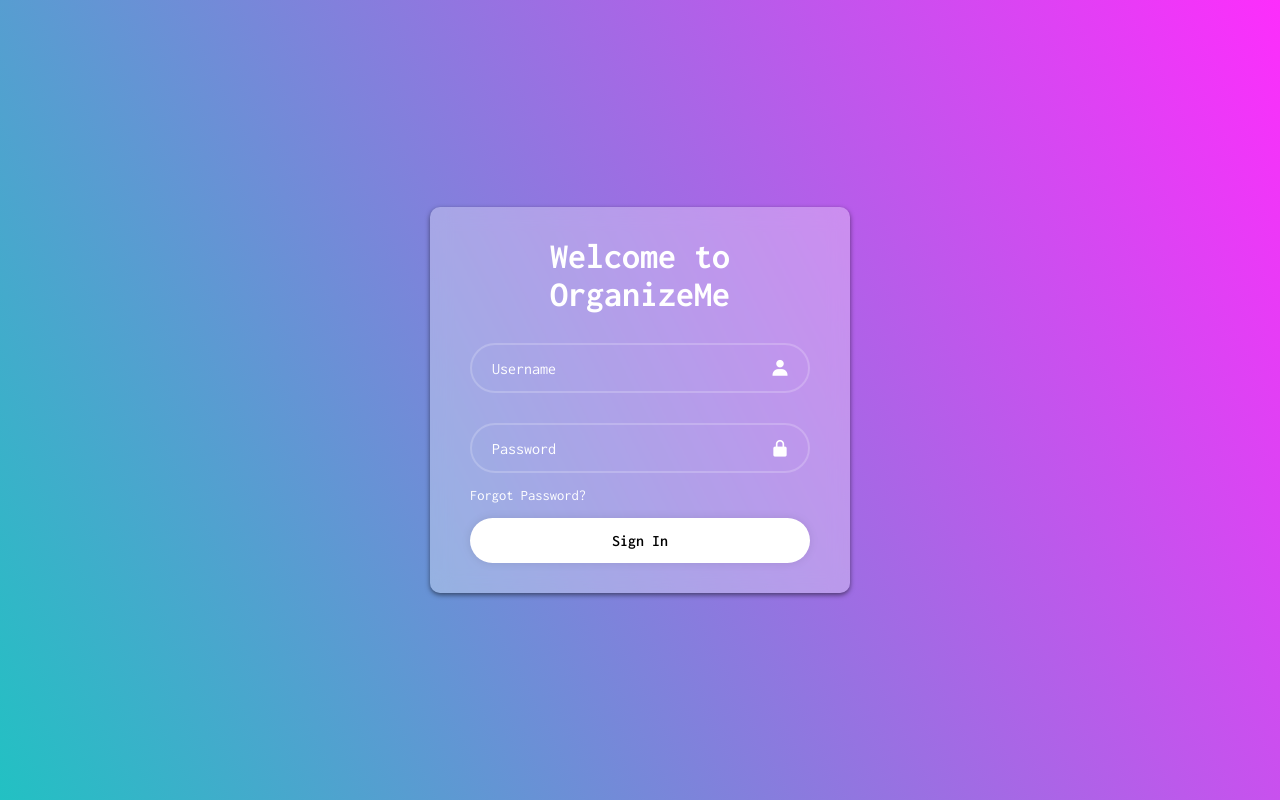
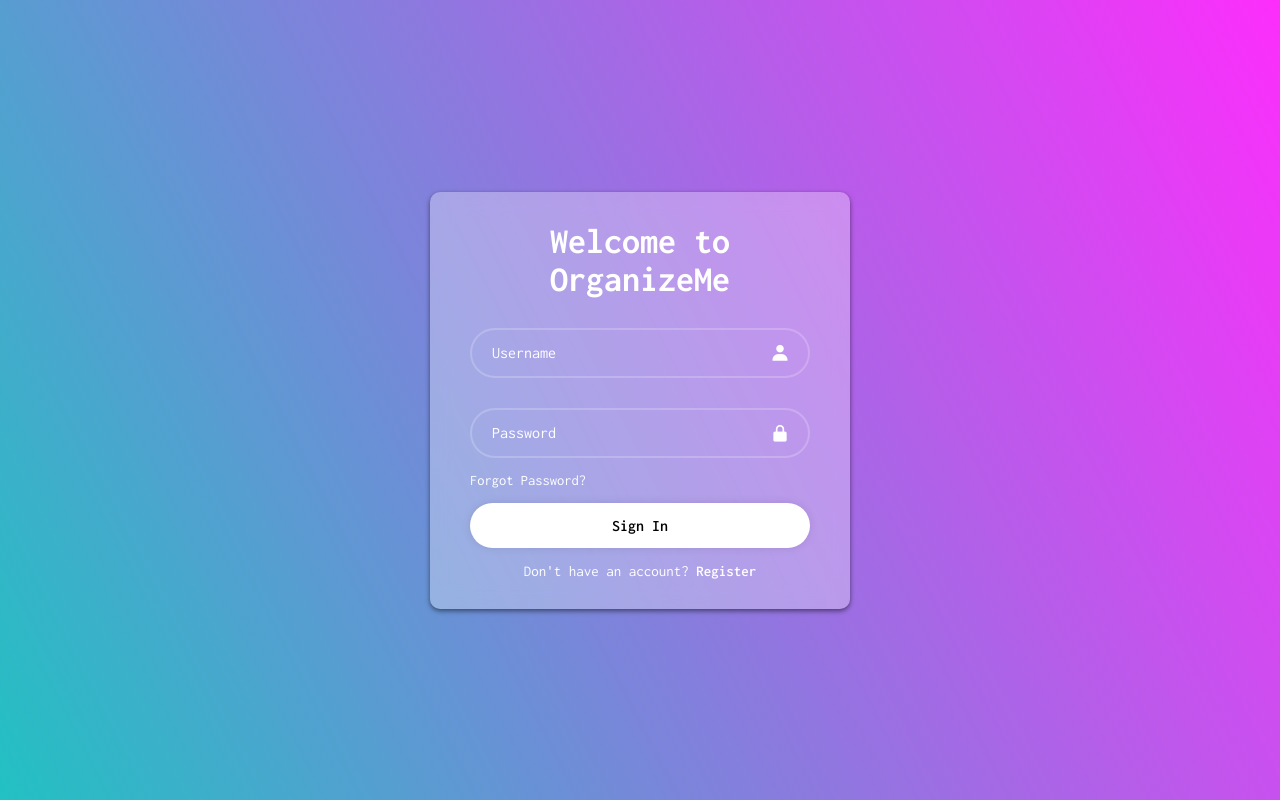
Before and after one commit to AyrtonW321/OraganizeMe, a PHP site: page / in a window 1280 px wide. Run offline with PHP 8.4, Linux system fonts and the light colour scheme.

Commit message:
Added register and changed css

```diff
--- a/frontend/index.html
+++ b/frontend/index.html
@@ -13,7 +13,7 @@
     <body>
         <div class="loginPage">
             <h1>Welcome to OrganizeMe</h1>
-            <form id="signInForm" action="/login">
+            <form class="form" id="signInForm" action="/login">
                 <div class="inputBox">
                     <input type = "" placeholder="Username" id = "username" autocomplete="off" required>
                     <i class='bx bxs-user'></i>
@@ -32,6 +32,15 @@
                 <button type = "submit" class="btn" onclick = "">
                     Sign In
                 </button>
+
+                <div class="register">
+                    <p>Don't have an account?
+                        <a href="#">
+                            Register
+                        </a>
+                    </p>
+                </div>
+
             </form>
         </div>
         <script src="script.js"></script>
--- a/frontend/styles.css
+++ b/frontend/styles.css
@@ -96,3 +96,19 @@ body{
     color: black;
     font-weight: 600;
 }
+
+.loginPage .register{
+    font-size: 15px;
+    text-align: center;
+    margin-top: 15px;
+}
+
+.register p a{
+    color: #fff;
+    text-decoration: none;
+    font-weight: 600;
+}
+
+.register p a:hover{
+    text-decoration: underline;
+}
```
Also changed, not shown: 2 other files.
